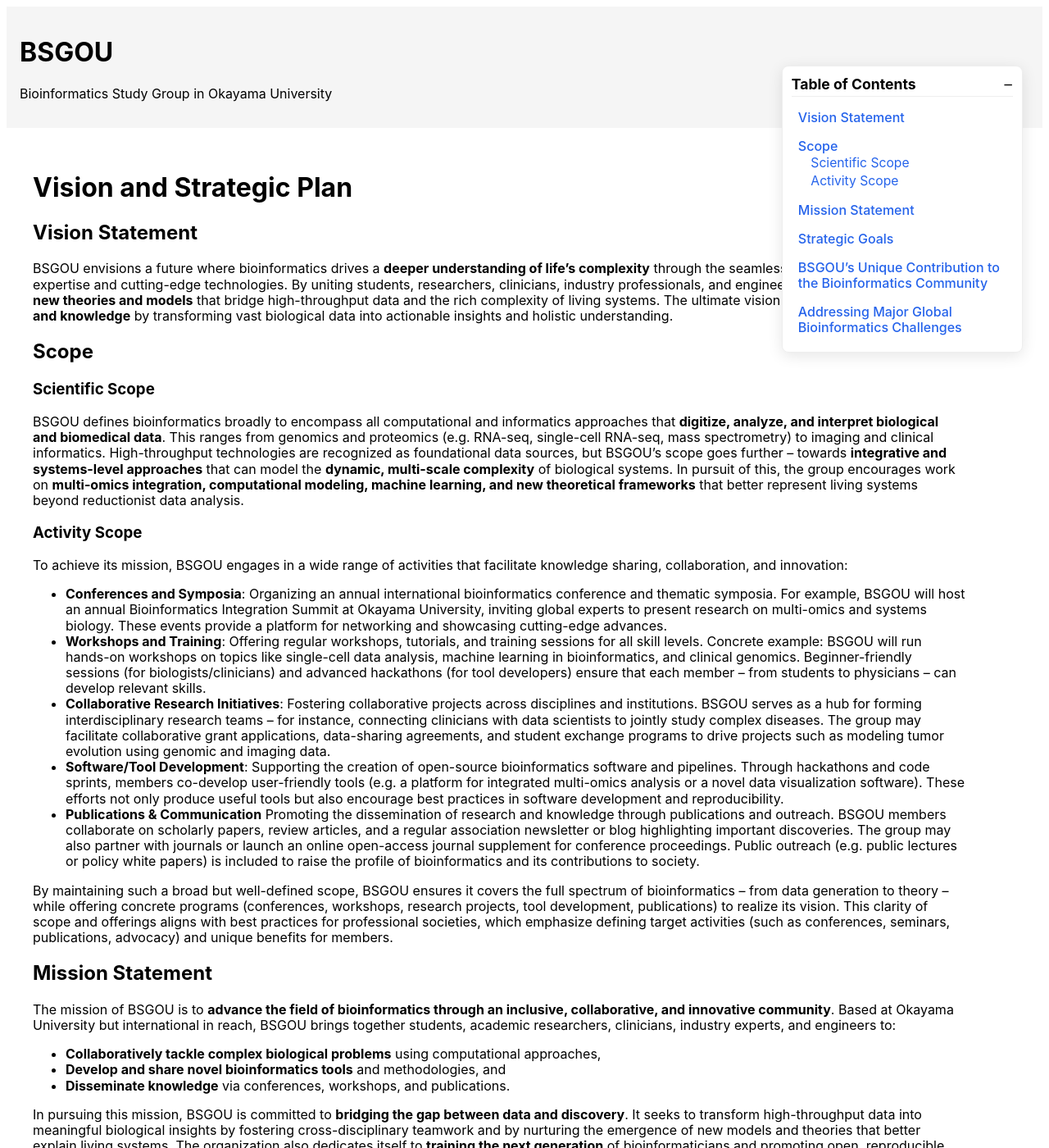
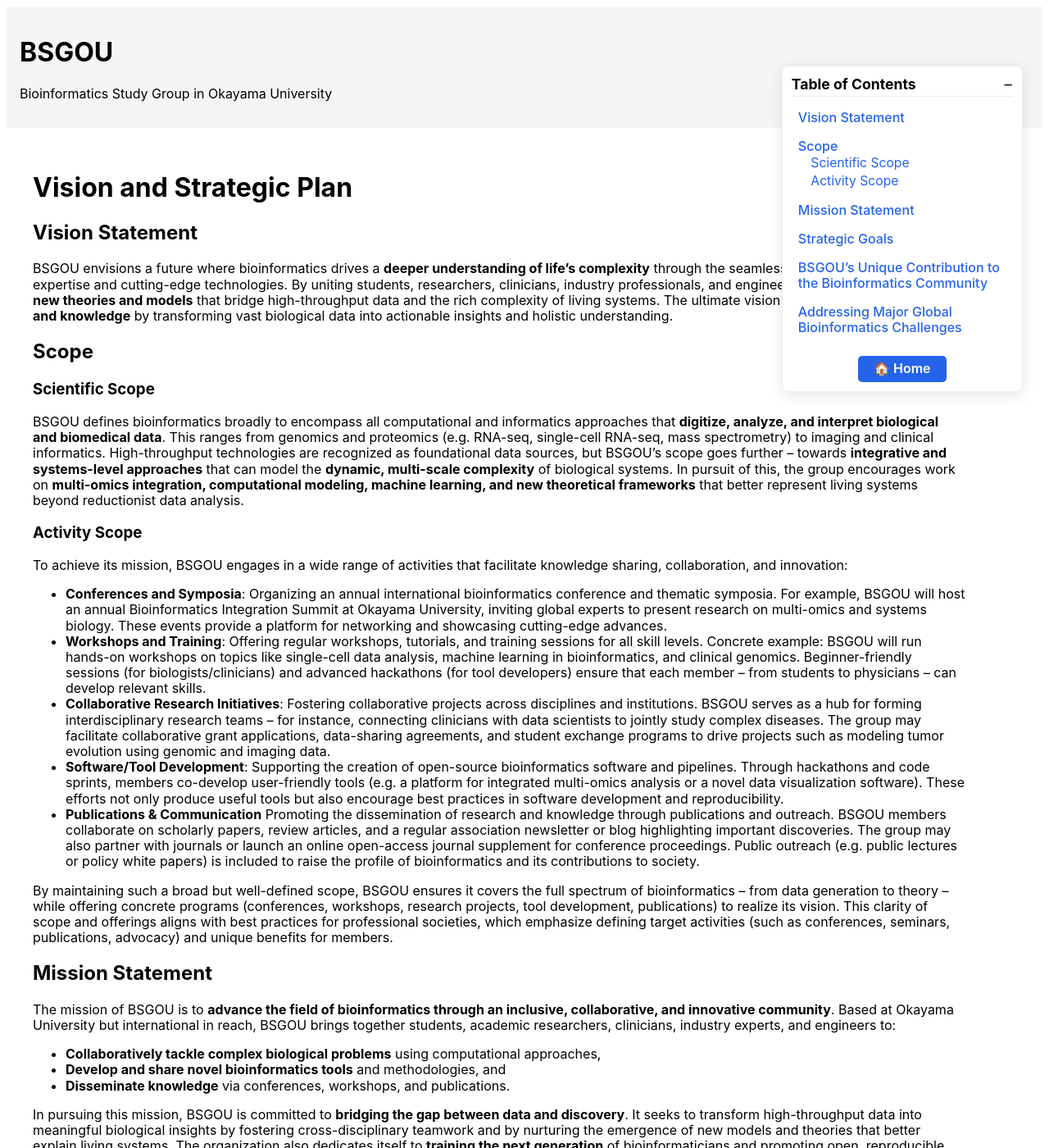
Before and after one commit to LabOnoM/LabOnoM.github.io, a Jekyll site: the page built from README.md, in a window 1280 px wide and 1400 px high. Shown: the whole window at 82% size. Built offline with Jekyll 4.4.1, drawn with Linux system fonts in a browser that asks for light colours.

Commit message:
Update default.html

```diff
--- a/_layouts/default.html
+++ b/_layouts/default.html
@@ -60,6 +60,10 @@
       #tocify[hidden] { display: none; }
       #tocify-toggle { background: none; border: none; font-size: 1.1em; cursor: pointer; padding: 0; }
       @media (max-width: 1000px) { #tocify { display: none; } }
+      #tocify-home-btn:hover {
+        background: #ff69b4;  /* Pink on hover */
+        color: #fff;
+      }
     </style>
   </head>
   <body>
@@ -73,6 +77,19 @@
         <button id="tocify-toggle" style="float:right;">−</button>
       </div>
       <ul id="tocify-list"></ul>
+      <div id="tocify-footer" style="margin-top:1.5em; text-align:center;">
+        <a href="/index.html" id="tocify-home-btn" style="
+          display: inline-block;
+          padding: 0.4em 1.2em;
+          background: #2563eb;
+          color: #fff;
+          border-radius: 5px;
+          font-size: 1em;
+          text-decoration: none;
+          font-weight: 600;
+          transition: background 0.2s;
+        ">🏠 Home</a>
+      </div>
     </nav>
     <script>
       document.addEventListener("DOMContentLoaded", function () {
```
